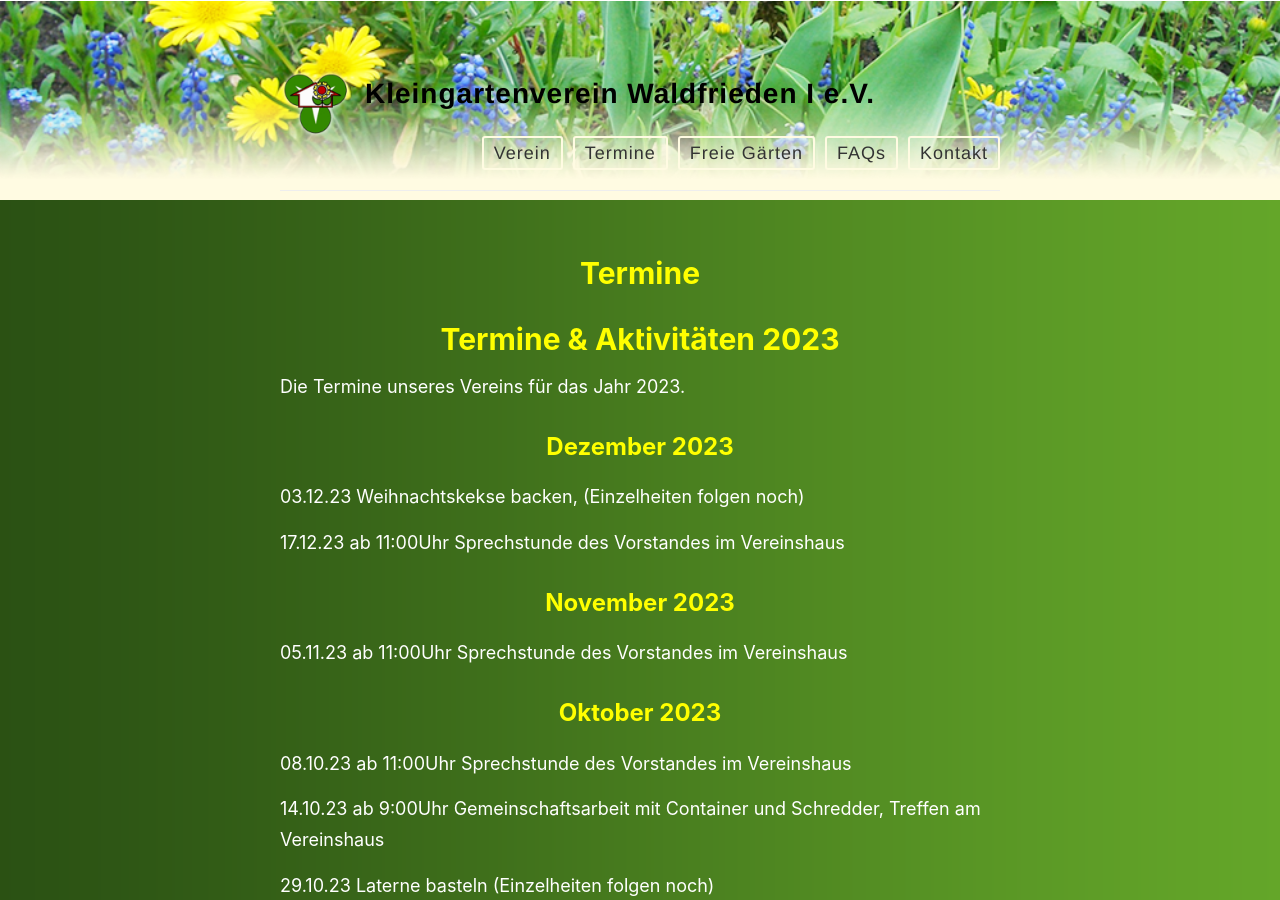
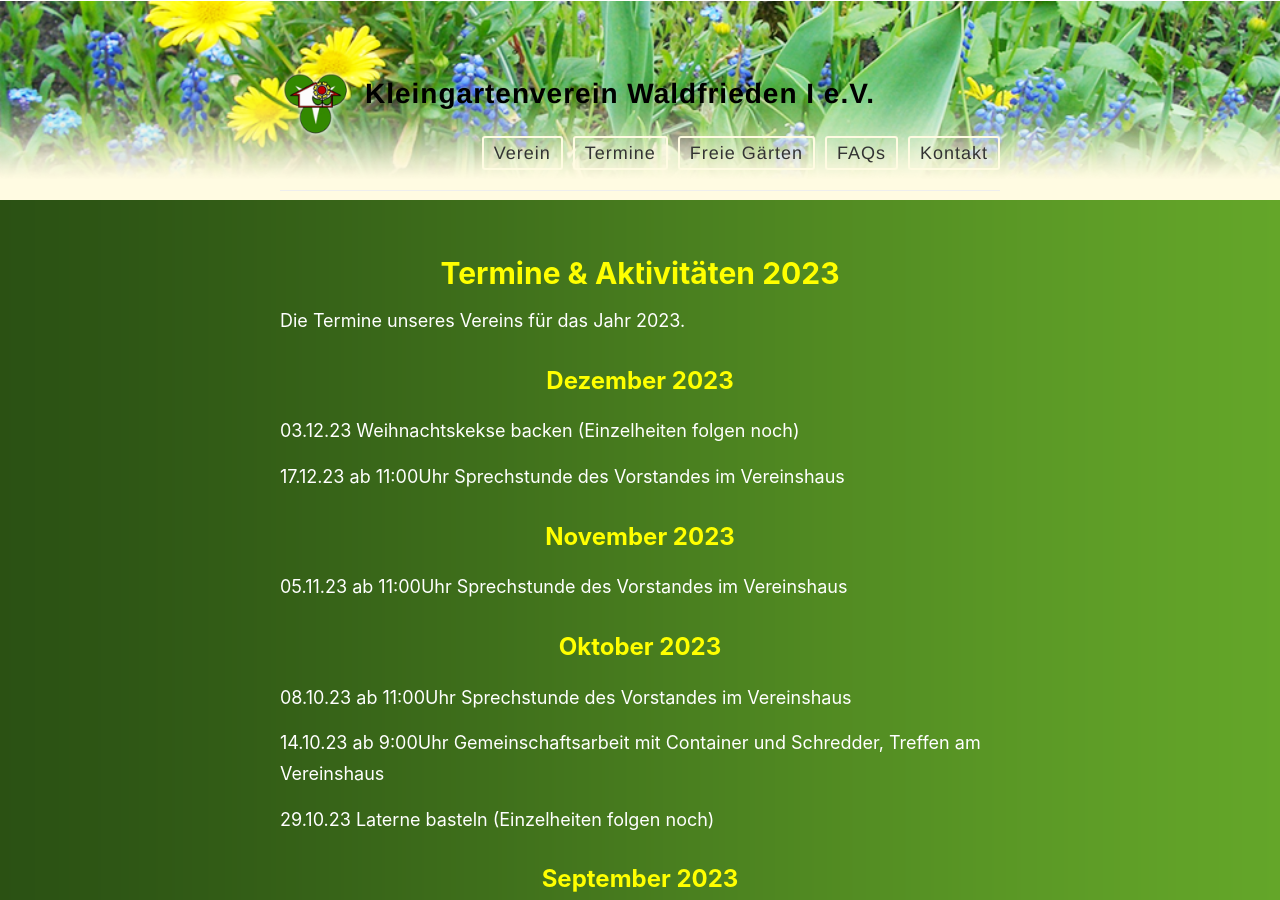
Before and after one commit to der-Frankie/kgv-website-dev.github.io, a Jekyll site: the page built from _pages/termine.md, in a window 1280 px wide and 900 px high. Built offline with Jekyll 4.4.1, drawn with Linux system fonts in a browser that asks for light colours.

Commit message:
bugfixes

```diff
--- a/_pages/termine.md
+++ b/_pages/termine.md
@@ -1,16 +1,14 @@
 ---
 layout: page
-title: Termine
+title: Termine & Aktivitäten 2023
 permalink: /termine/
 ---
-
-# Termine & Aktivitäten 2023
 
 Die Termine unseres Vereins für das Jahr 2023.
 
 ## Dezember 2023
 
-03.12.23 Weihnachtskekse backen, (Einzelheiten folgen noch)
+03.12.23 Weihnachtskekse backen (Einzelheiten folgen noch)
 
 17.12.23 ab 11:00Uhr Sprechstunde des Vorstandes im Vereinshaus
 
```
Also changed, not shown: index.html (+25 -23 lines).
